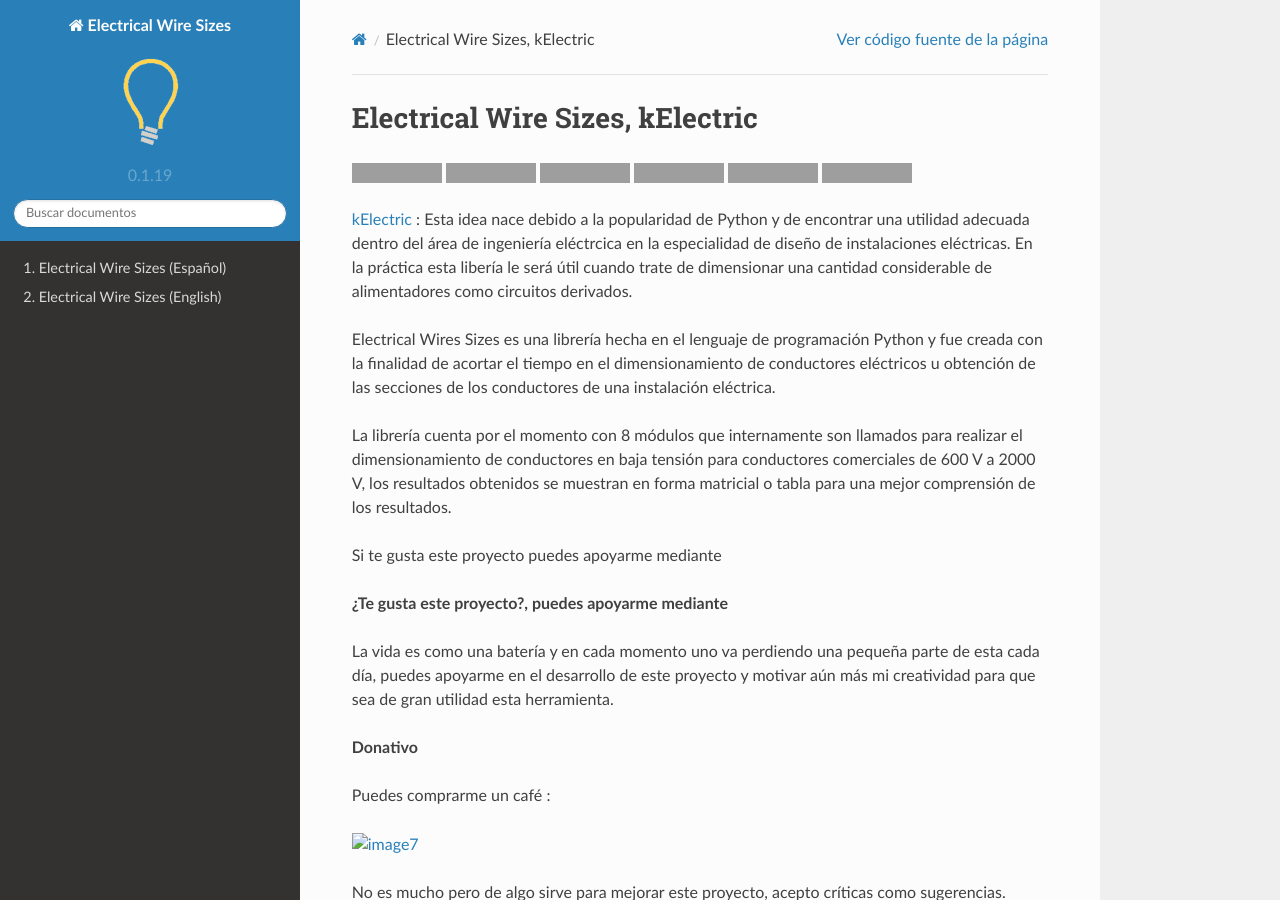
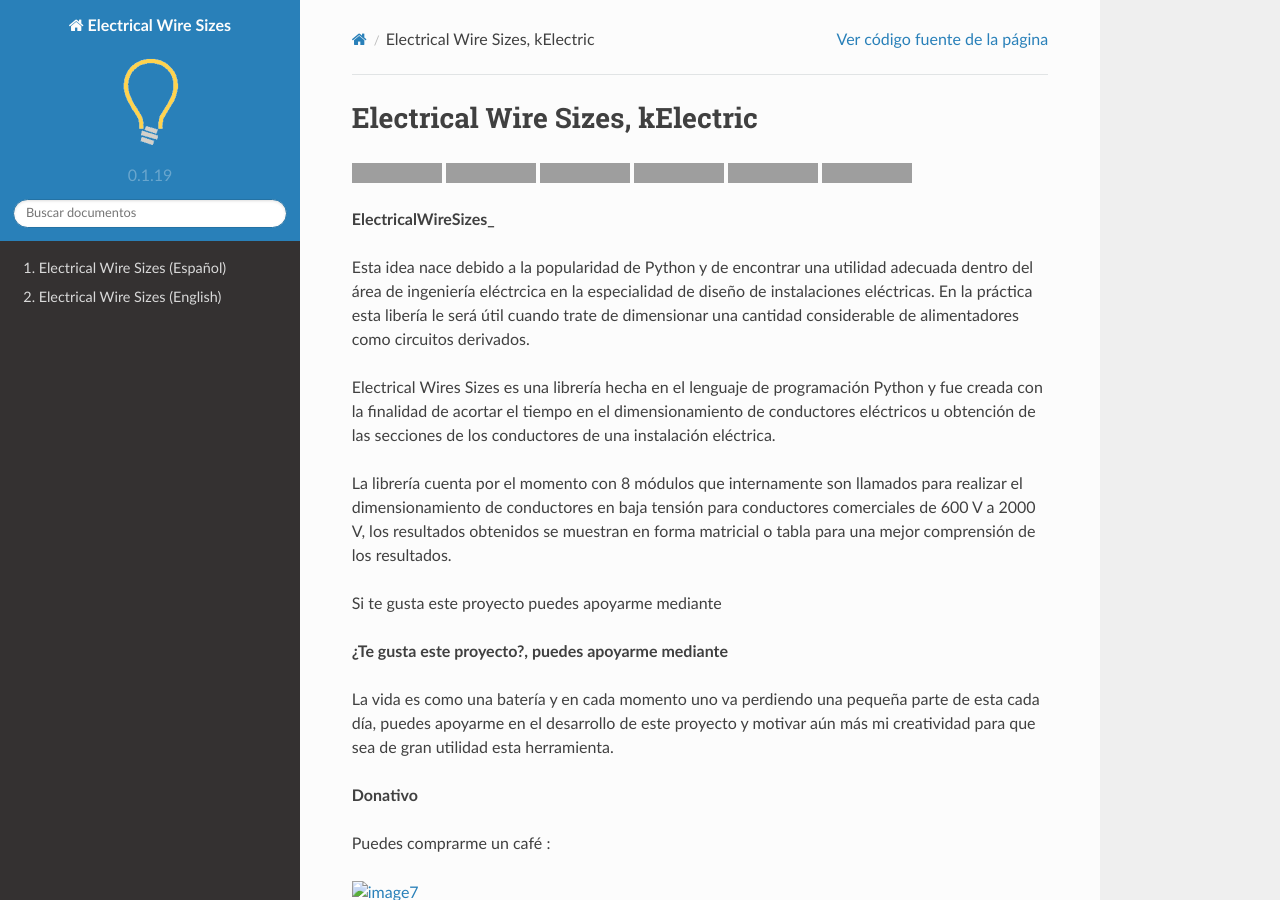
Before and after one commit to jacometoss/PyEWS, a Sphinx documentation site: the page built from docs/index.rst, in a window 1280 px wide and 900 px high, cut to the strip 0-900 px from the top of the window. Built offline with Sphinx 7.4.7 and the Read the Docs theme 2.0.0, drawn with Linux system fonts in a browser that asks for light colours; grey boxes are pictures that could not be loaded.

Commit message:
Update index.rst

```diff
--- a/docs/index.rst
+++ b/docs/index.rst
@@ -3,7 +3,9 @@
 |image1| |image2| |image3| |image4|
 |image5|\  |image6|
 
-kElectric_ : Esta idea nace debido a la popularidad de Python y de encontrar una utilidad
+**ElectricalWireSizes_**
+
+Esta idea nace debido a la popularidad de Python y de encontrar una utilidad
 adecuada dentro del área de ingeniería eléctrcica en la especialidad de diseño
 de instalaciones eléctricas. En la práctica esta libería le será útil cuando trate de
 dimensionar una cantidad considerable de alimentadores como circuitos derivados.
@@ -49,7 +51,7 @@
 
 
 
-.. _kElectric: https://pypi.org/project/ElectricalWireSizes/
+.. _ElectricalWireSizes: https://pypi.org/project/ElectricalWireSizes/
 .. |image1| image:: https://badge.fury.io/py/ElectricalWireSizes.svg
    :target: https://badge.fury.io/py/ElectricalWireSizes
 .. |image2| image:: https://static.pepy.tech/personalized-badge/electricalwiresizes?period=total&units=none&left_color=grey&right_color=blue&left_text=Downloads
```
